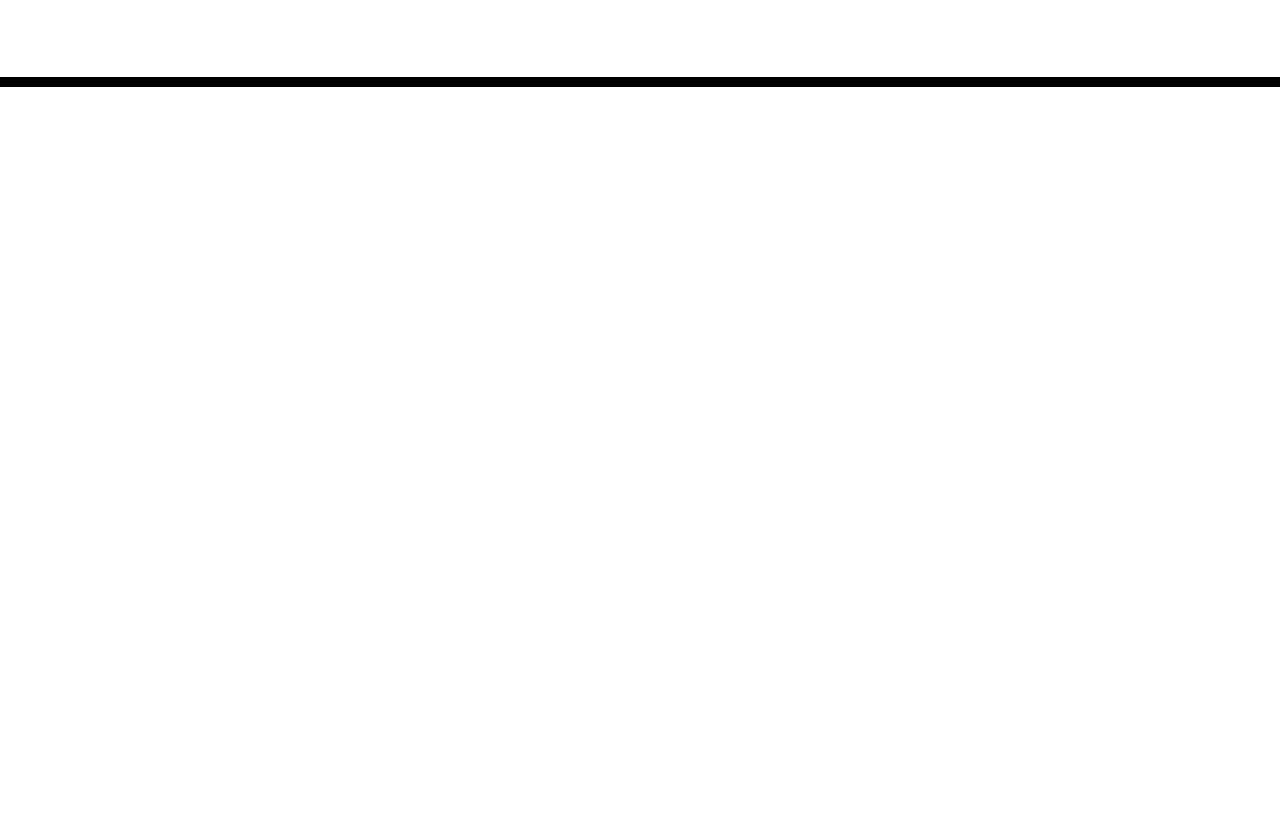
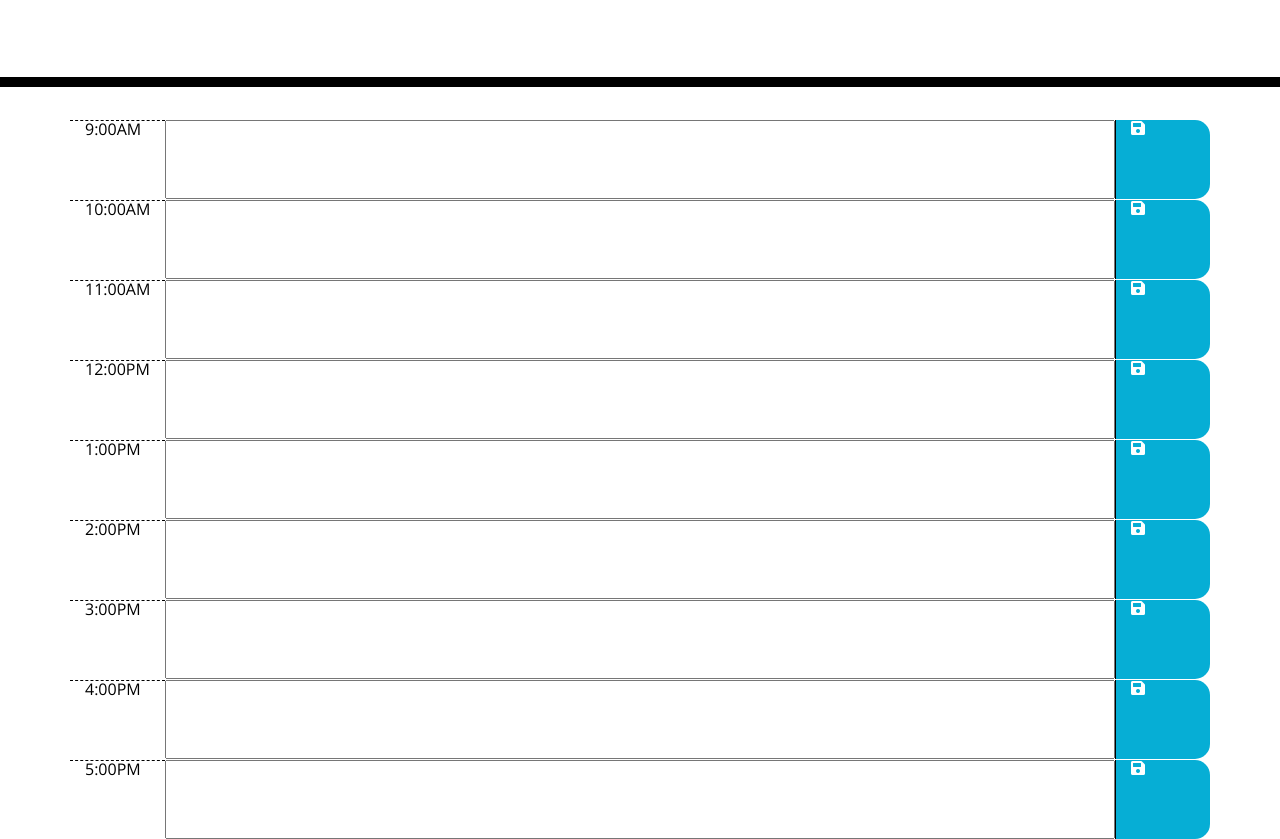
Before and after one commit to DevVlady/Day_Planner, a plain HTML site: page index.html in a window 1280 px wide. Shown: the part 181-1020 px from the top of the page. Before the commit the page ends 800 px from the top, so only its background shows below. Drawn offline with nearby package versions, Linux system fonts and the light colour scheme; files that its build step writes are made by us from their sources.

Commit message:
Added ll the time slots and sections in the html along with the save button.

```diff
--- a/Assets/JavaScript/script.js
+++ b/Assets/JavaScript/script.js
@@ -0,0 +1,3 @@
+//Function that will print the date and time on the webpage
+var date = moment().format('LL');
+$("#date").text(date);
--- a/index.html
+++ b/index.html
@@ -31,11 +31,52 @@
       <p id="currentDay" class="lead"></p>
     </header>
     <div class="container">
-      <div id="date">
-
+      <div class="row">
+        <section class="col-md-1 hour">9:00AM</section>
+        <input type="text" id="nineAm" class="col-md-10">
+        <section class="col-md-1 saveBtn"><i class="fas fa-save"></i></section>
+      </div>
+      <div class="row">
+        <section class="col-md-1 hour">10:00AM</section>
+        <input type="text" id="tenAm" class="col-md-10">
+        <section class="col-md-1 saveBtn"><i class="fas fa-save"></i></section>
+      </div>
+      <div class="row">
+        <section class="col-md-1 hour">11:00AM</section>
+        <input type="text" id="elevenAm" class="col-md-10">
+        <section class="col-md-1 saveBtn"><i class="fas fa-save"></i></section>
+      </div>
+      <div class="row">
+        <section class="col-md-1 hour">12:00PM</section>
+        <input type="text" id="twelvePm" class="col-md-10">
+        <section class="col-md-1 saveBtn"><i class="fas fa-save"></i></section>
+      </div>
+      <div class="row">
+        <section class="col-md-1 hour">1:00PM</section>
+        <input type="text" id="onePm" class="col-md-10">
+        <section class="col-md-1 saveBtn"><i class="fas fa-save"></i></section>
+      </div>
+      <div class="row">
+        <section class="col-md-1 hour">2:00PM</section>
+        <input type="text" id="twoPm" class="col-md-10">
+        <section class="col-md-1 saveBtn"><i class="fas fa-save"></i></section>
+      </div>
+      <div class="row">
+        <section class="col-md-1 hour">3:00PM</section>
+        <input type="text" id="threePm" class="col-md-10">
+        <section class="col-md-1 saveBtn"><i class="fas fa-save"></i></section>
+      </div>
+      <div class="row">
+        <section class="col-md-1 hour">4:00PM</section>
+        <input type="text" id="fourPm" class="col-md-10">
+        <section class="col-md-1 saveBtn"><i class="fas fa-save"></i></section>
+      </div>
+      <div class="row">
+        <section class="col-md-1 hour">5:00PM</section>
+        <input type="text" id="fivePm" class="col-md-10">
+        <section class="col-md-1 saveBtn"><i class="fas fa-save"></i></section>
       </div>
     </div>
-
     <script src="https://cdnjs.cloudflare.com/ajax/libs/jquery/3.2.1/jquery.min.js"></script>
     <script src="https://cdnjs.cloudflare.com/ajax/libs/moment.js/2.24.0/moment.min.js"></script>
   </body>
```
